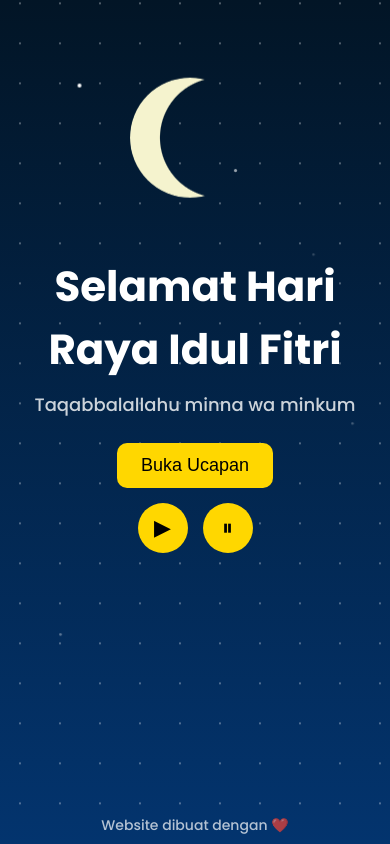
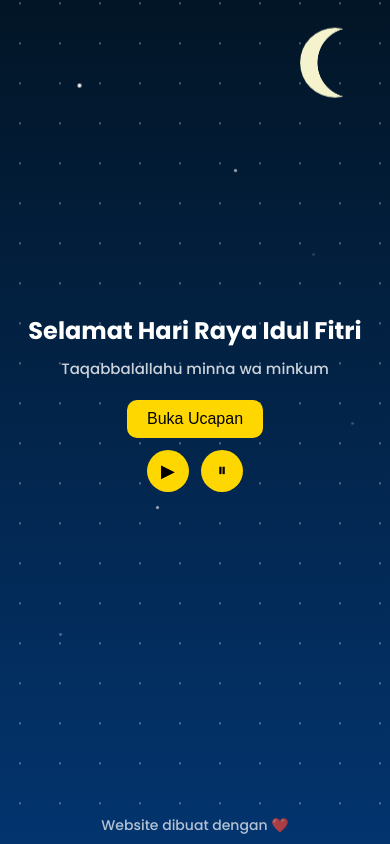
Before and after one commit to systemzerodev/eid-greeting, a plain HTML site: page index.html in a window 390 px wide. Drawn offline with Linux system fonts and the light colour scheme.

Commit message:
feat: enhance mobile responsiveness with updated styles for various screen sizes

```diff
--- a/style.css
+++ b/style.css
@@ -252,3 +252,85 @@ footer {
   padding: 0;
   font-size: 22px;
 }
+
+/* ================= */
+/* Mobile Responsive */
+/* ================= */
+
+@media (max-width: 768px) {
+  .hero {
+    padding: 40px 20px;
+  }
+
+  h1 {
+    font-size: 28px;
+    line-height: 1.3;
+  }
+
+  .subtitle {
+    font-size: 16px;
+    margin-bottom: 20px;
+  }
+
+  button {
+    font-size: 16px;
+    padding: 10px 20px;
+  }
+
+  /* tombol musik */
+
+  .music-controls {
+    gap: 12px;
+    margin-top: 12px;
+  }
+
+  .music-controls button {
+    width: 45px;
+    height: 45px;
+    font-size: 20px;
+  }
+
+  /* pesan ucapan */
+
+  .message {
+    font-size: 16px;
+    max-width: 90%;
+    padding: 18px;
+  }
+
+  /* bulan */
+
+  .moon {
+    width: 90px;
+    height: 90px;
+    top: 40px;
+    right: 40px;
+  }
+}
+
+/* ================= */
+/* Small Phones */
+/* ================= */
+
+@media (max-width: 480px) {
+  h1 {
+    font-size: 24px;
+  }
+
+  .subtitle {
+    font-size: 15px;
+  }
+
+  .moon {
+    width: 70px;
+    height: 70px;
+    top: 30px;
+    right: 20px;
+  }
+
+  .music-controls button {
+    width: 42px;
+    height: 42px;
+    font-size: 18px;
+  }
+}
```
